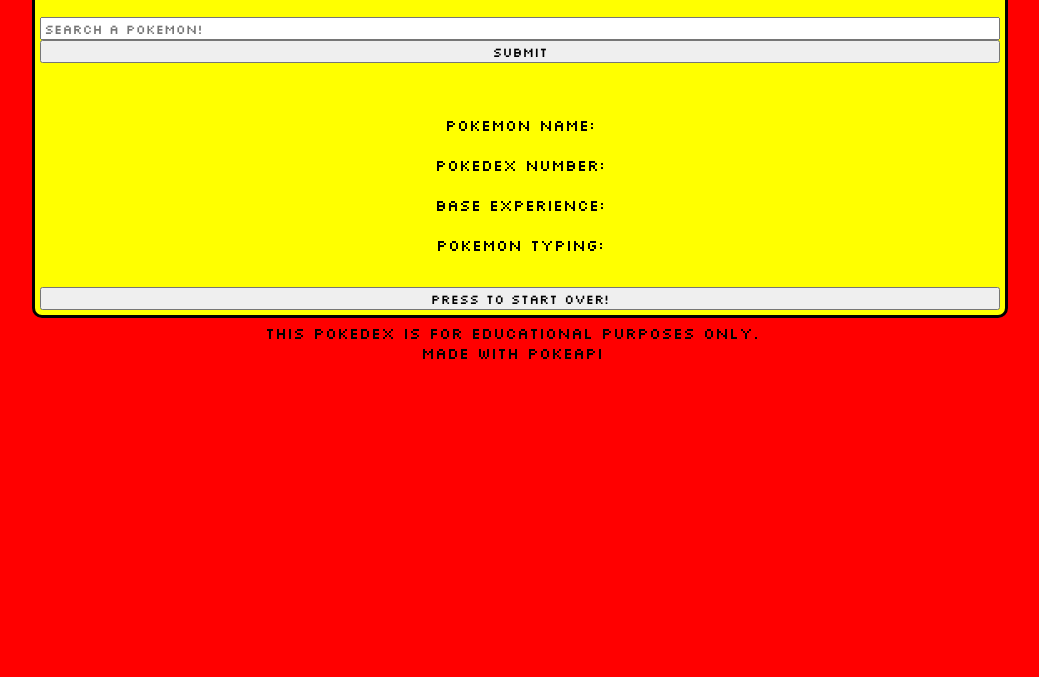
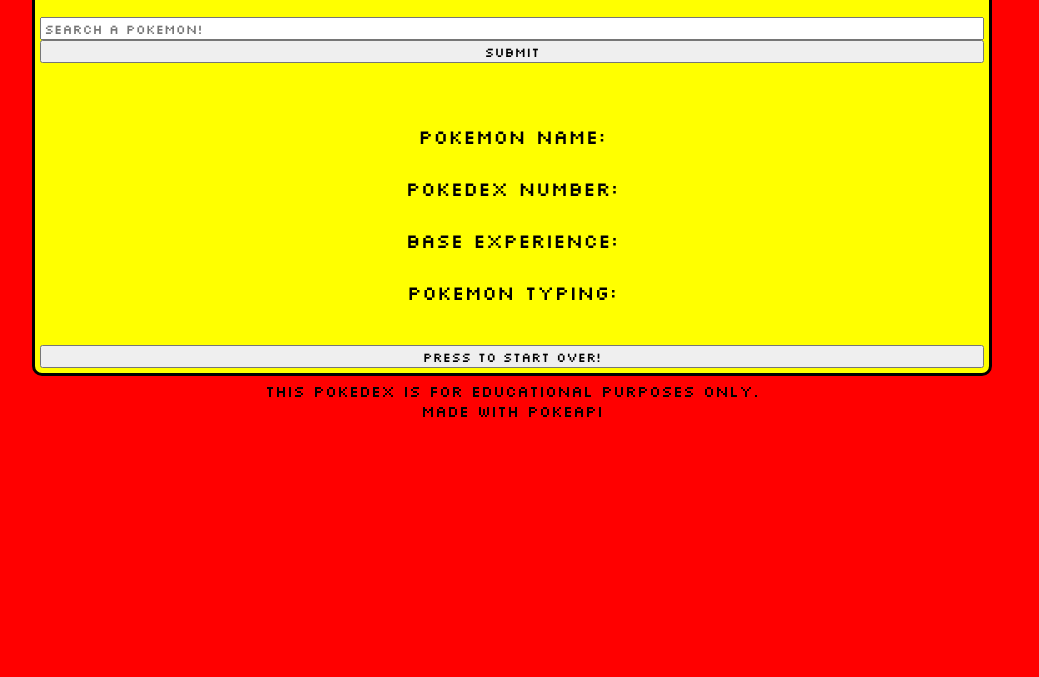
Before and after one commit to Matthewmeadows4/Pokedex, a plain HTML site: page index.html in a window 1280 px wide. Shown: the part 123-800 px from the top of the page, without its empty margins (128-1167 px from the left). Drawn offline with Linux system fonts and the light colour scheme; a script that the page names is missing.

Commit message:
Changed the size of the font for larger screens

```diff
--- a/style.css
+++ b/style.css
@@ -73,11 +73,9 @@
   font-size: 50px;
 }
 
-.container {
-  width: 100%;
-  height: 100%;
+.container  {
+font-size: 20px;
 }
-
 
   body {
     display: flex;
```
